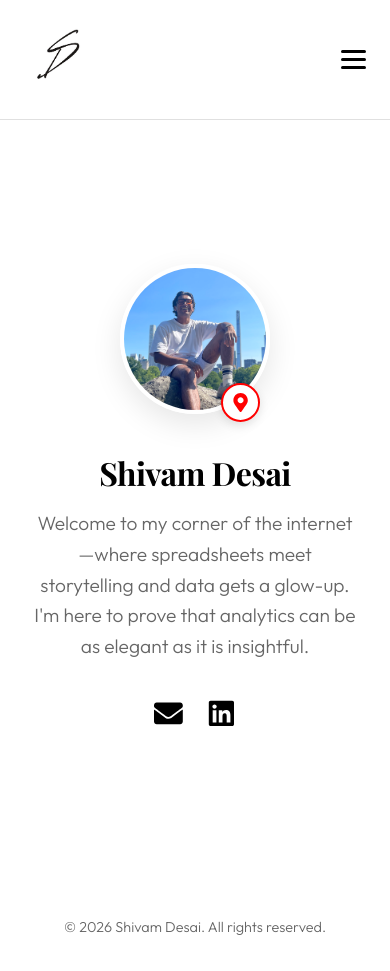
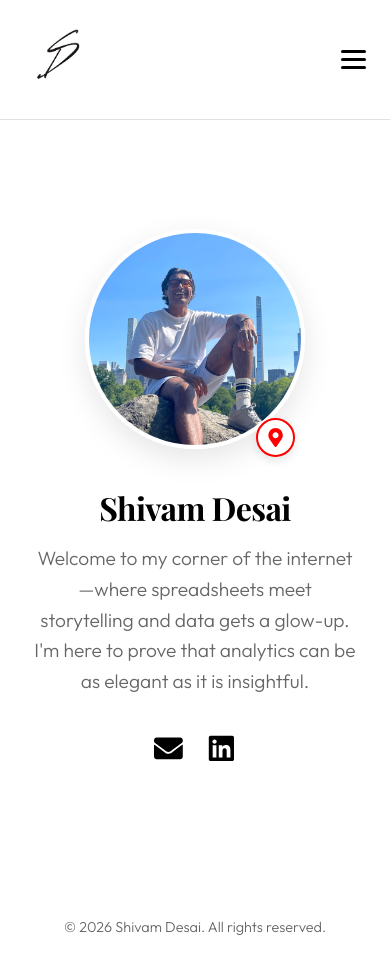
Before and after one commit to shivamjdesai/personalwebsite, a React (Vite) app in the folder portfolio/: page / in a window 390 px wide. Built offline with nearby package versions, Linux system fonts and the light colour scheme; a web font is replaced by a local one.

Commit message:
style: Enlarge profile picture on mobile view

```diff
--- a/portfolio/src/styles/Home.css
+++ b/portfolio/src/styles/Home.css
@@ -130,7 +130,7 @@
     }
 
     .profile-image {
-        width: 150px;
-        height: 150px;
+        width: 220px;
+        height: 220px;
     }
 }
```
